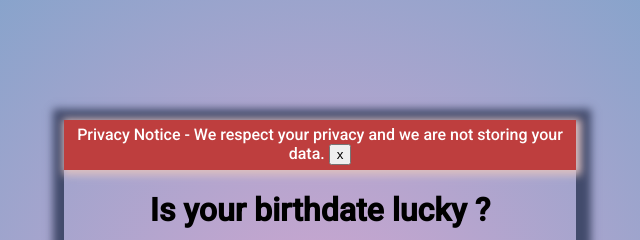
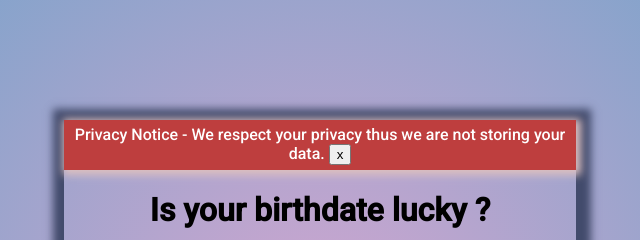
Before and after one commit to vaibhav18matere/lucky-birthday-app, a plain HTML site: page index.html in a window 1280 px wide. Shown: the top 240 px of the page, 320-960 px from the left. Drawn offline with Linux system fonts and the light colour scheme.

Commit message:
updated readme file

```diff
--- a/index.html
+++ b/index.html
@@ -5,13 +5,13 @@
     <meta http-equiv="X-UA-Compatible" content="IE=edge">
     <meta name="viewport" content="width=device-width, initial-scale=1.0">
     <link rel="stylesheet" href="styles.css">
-    <title>lucky birth-date</title>
+    <title>lucky birthdate</title>
 </head>
 
 <body>
     <div class="mainDiv">
         <div id="privacy-policy" class='privacyMsg'>
-            Privacy Notice - We respect your privacy and we are not storing your data.
+            Privacy Notice - We respect your privacy thus we are not storing your data.
             <button id="privacy-button">x</button>
         </div>
 
@@ -27,39 +27,11 @@
             <input type="number" min="0" class="luckyNum" id="lucky-number">
 
             <button id="check-number">Check number</button>
-
             <button onclick={location.reload()}>Reset</button>
 
-            <div id="output-box" class="outputBox"> </div>
-
+            <div id="output-box" class="outputBox"></div>
         </div>
     </div>
-
-    <!-- <footer>
-        <p>Connect with me </p>
-
-        <ul class="list-unordered inline-list">
-
-          <li>
-            <a class="links" href="https://github.com/vaibhav18matere" target="_blank">
-              <img src="./Images//github.svg" alt="github" />
-            </a>
-          </li>
-
-          <li>
-            <a class="links" href="https://twitter.com/vaibhav_matere" target="_blank">
-              <img src="./Images/twitter.svg" alt="twitter" />
-            </a>
-          </li>
-
-          <li>
-            <a class="links" href="https://www.linkedin.com/in/vaibhavmatere/" target="_blank">
-              <img src="./Images/linkedin.svg" alt="linkedin" />
-            </a>
-          </li>
-        </ul>
-
-    </footer> -->
 
 <script src="./app.js" ></script>
 </body>
```
Also changed, not shown: 1 other file.
